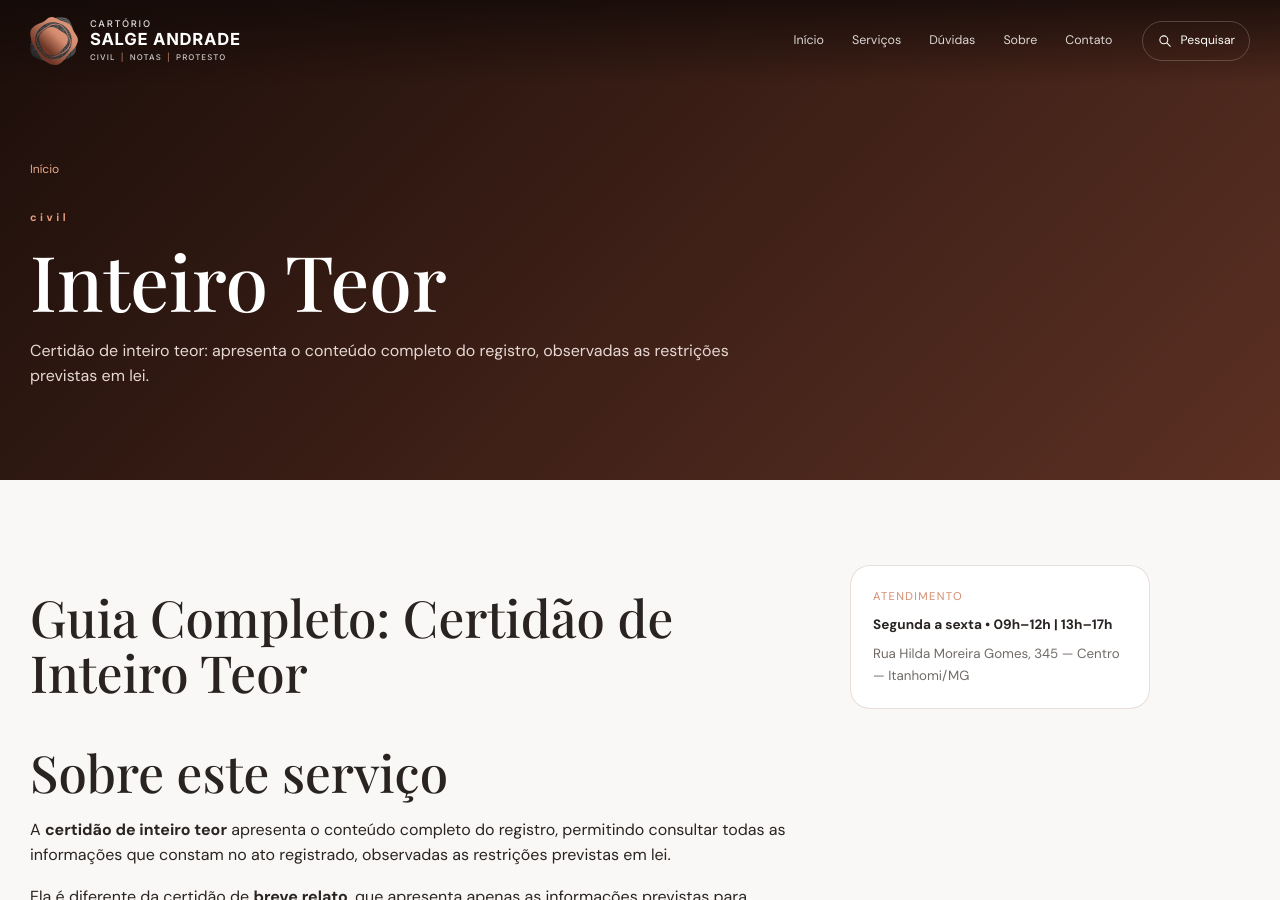
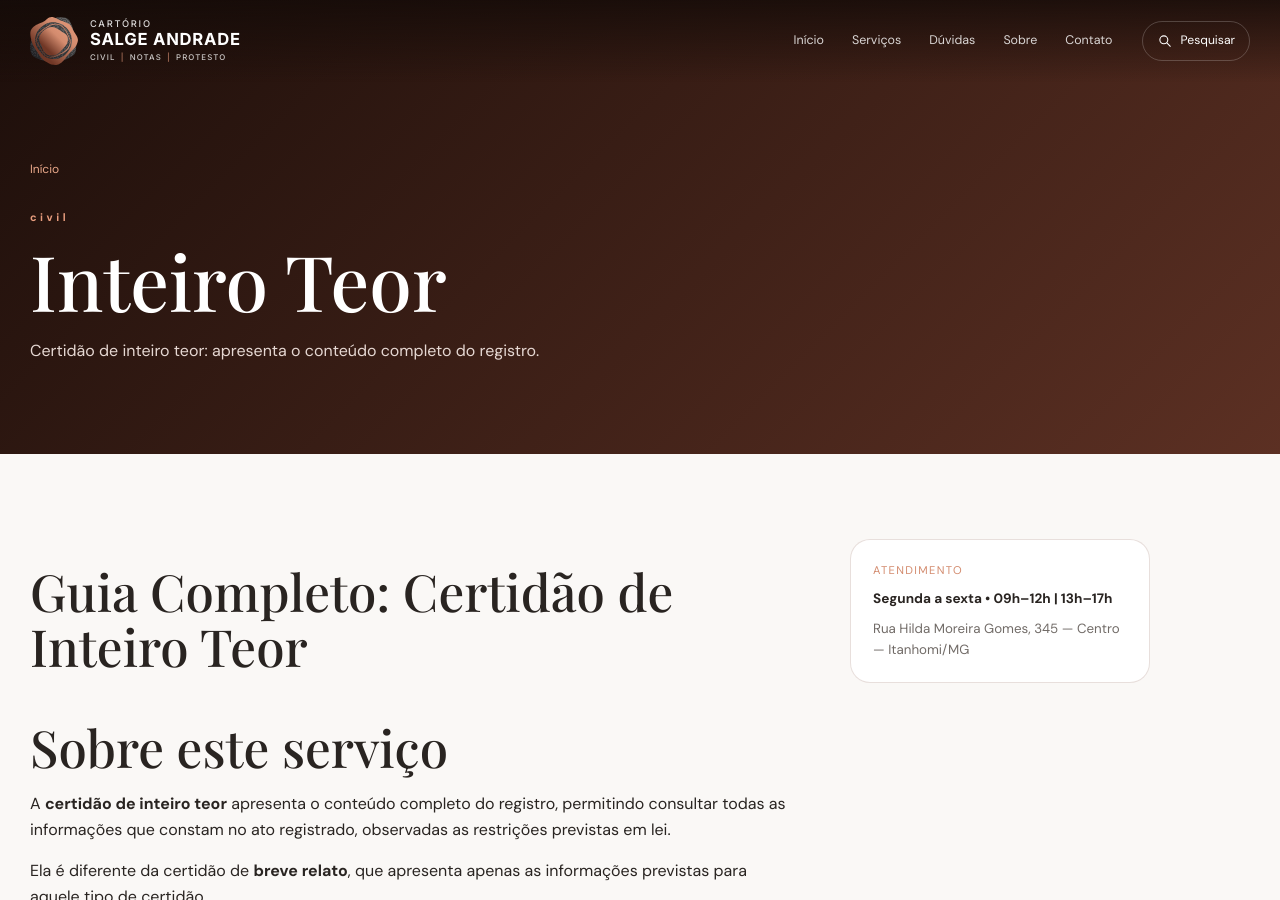
Before and after one commit to Crednom/cartorio-site, a Jekyll site: the page built from _servicos/civil/inteiro-teor.md, in a window 1280 px wide and 900 px high. Built offline with Jekyll 4.4.1, drawn with Linux system fonts in a browser that asks for light colours.

Commit message:
Descricao inteiro teor

```diff
--- a/_servicos/civil/inteiro-teor.md
+++ b/_servicos/civil/inteiro-teor.md
@@ -3,7 +3,7 @@ title: "Inteiro Teor"
 slug: "inteiro teor"
 setor: "civil"
 icon: "document"
-description: "Certidão de inteiro teor: apresenta o conteúdo completo do registro, observadas as restrições previstas em lei."
+description: "Certidão de inteiro teor: apresenta o conteúdo completo do registro."
 aliases:
   - "inteiro teor"
   - "inter teor"
```
Also changed, not shown: 4 other files.
